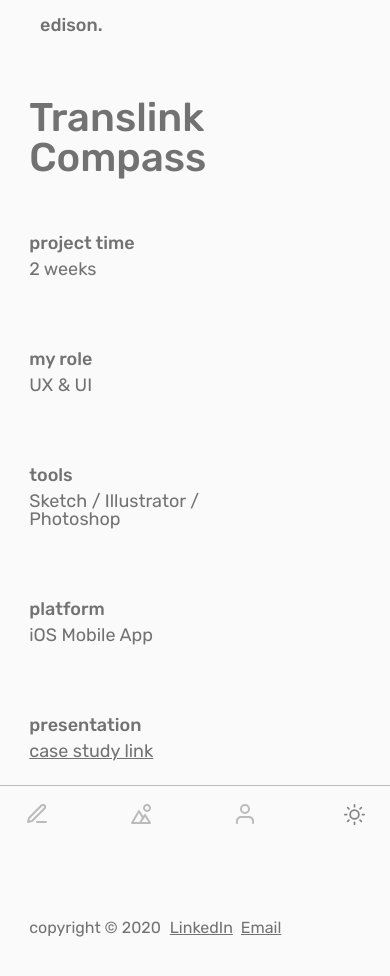
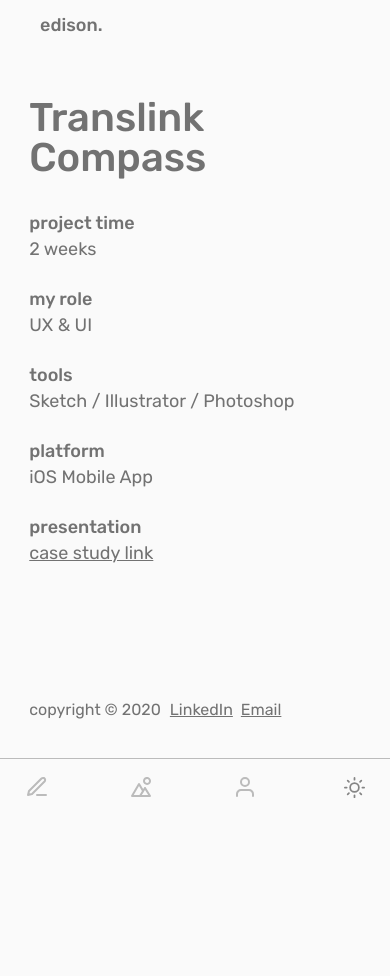
Before and after one commit to fyeung21/edison-web, a React (Create React App) app: page /translink in a window 390 px wide. Shown: the top 976 px of the page. After the commit the page ends 844 px from the top, so only its background shows below. Built offline with nearby package versions, Linux system fonts and the light colour scheme.

Commit message:
feat: Make responsive for tablet & desktop

```diff
--- a/src/components/WorkDetails/detailStyles.js
+++ b/src/components/WorkDetails/detailStyles.js
@@ -16,15 +16,21 @@ export const ProjectHeading = styled.h1`
 
 export const StatsSubCont = styled.div`
     display: flex;
-    flex-direction: row;
+    flex-direction: column;
     flex-wrap: wrap;
     justify-content: space-between;
     margin: 1rem 0;
+    @media (min-width: ${theme.tabletSize}) {
+        flex-direction: row;
+    }
 `
 export const TypeCont = styled.div`
     display: flex;
     flex-direction: column;
-    margin: 2rem 6rem 2rem 0;
+    margin: 0.75rem 0;
+    @media (min-width: ${theme.tabletSize}) {
+        margin: 2rem 6rem 2rem 0;
+    }
 `
 export const Category = styled.h1`
     font-family: ${theme.bodyFont};
```
